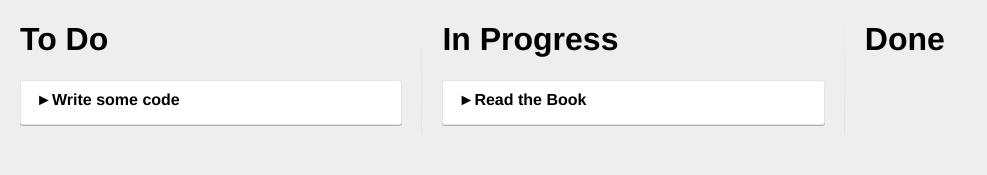
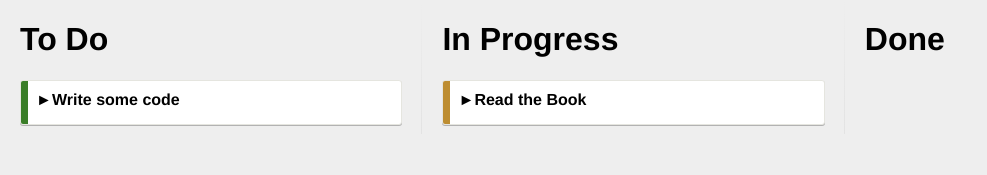
Before and after one commit to 9min/kanban_app, a React app: page / in a window 1280 px wide. Shown: the top 175 px of the page, without its empty margins (0-987 px from the left). Built offline with nearby package versions, Linux system fonts and the light colour scheme.

Commit message:
2장 DOM 추상화의 내부

```diff
--- a/app/App.js
+++ b/app/App.js
@@ -6,14 +6,17 @@ let cardList = [
     {
         id: 1,
         title: "Read the Book",
-        description: "I should read the whole book",
+        description: "I should read the **whole** book",
+        color: "#BD8D31",
         status: "in-progress",
         tasks: []
     },
     {
         id: 2,
         title: "Write some code",
-        description: "Code along with the samples in the book",
+        description: "Code along with the samples in the book." +
+                     "The complete source can be found at [github](https:///github.com/pro-react)",
+        color: "#3A7E28",
         status: "todo",
         tasks: [
             {
--- a/app/Card.js
+++ b/app/Card.js
@@ -1,5 +1,6 @@
 import React, { Component } from 'react';
 import CheckList from './CheckList';
+import marked from 'marked';
 
 class Card extends Component {
     constructor() {
@@ -8,21 +9,40 @@ class Card extends Component {
             showDetails: false
         };
     }
+
+    toggleDetails() {
+        this.setState({showDetails: !this.state.showDetails});
+    }
+
     render() {
         let cardDetails;
         if(this.state.showDetails) {
             cardDetails = (
                 <div className="card__details">
-                    {this.props.description}
+                    <span dangerouslySetInnerHTML={{__html:marked(this.props.description)}} />
                     <CheckList cardId={this.props.id} tasks={this.props.tasks} />
                 </div>
             );
         };
+
+        let sideColor = {
+            position: 'absolute',
+            zIndex: -1,
+            top: 0,
+            bottom: 0,
+            left: 0,
+            width: 7,
+            backgroundColor: this.props.color
+        }
+
         return (
             <div className="card">
-                <div className="card__title" onClick={
-                    ()=>this.setState({showDetails: !this.state.showDetails})
-                }>{this.props.title}</div>
+                <div style={sideColor} />
+                <div className={
+                    this.state.showDetails ? "card__title card__title--is-open" : "card__title"
+                    } onClick={this.toggleDetails.bind(this)}>
+                    {this.props.title}
+                </div>
                 {cardDetails}
             </div>
         );
--- a/app/CheckList.js
+++ b/app/CheckList.js
@@ -3,7 +3,7 @@ import React, { Component } from 'react';
 class CheckList extends Component {
     render() {
         let tasks = this.props.tasks.map((task) => (
-            <li className="checklist__task" key={task.id}>
+            <li key={task.id} className="checklist__task">
                 <input type="checkbox" defaultChecked={task.done} id={"checkItem_"+task.id} />
                 <label htmlFor={"checkItem_"+task.id}>{task.name}</label>
                 <a href="#" className="checklist__task--remove" />
@@ -12,6 +12,9 @@ class CheckList extends Component {
         return (
             <div className="checklist">
                 <ul>{tasks}</ul>
+                <input type="text"
+                       className="checklist--add-task"
+                       placeholder="Type then hit Enter to add a task" />
             </div>
         );
     }
--- a/app/List.js
+++ b/app/List.js
@@ -4,11 +4,12 @@ import Card from './Card';
 class List extends Component {
     render() {
         var cards = this.props.cards.map((card) => {
-            return <Card id={card.id}
+            return <Card key={card.id}
+                         id={card.id}
                          title={card.title}
                          description={card.description}
-                         tasks={card.tasks}
-                         key={card.id} />
+                         color={card.color}
+                         tasks={card.tasks} />
         });
 
         return (
--- a/public/styles.css
+++ b/public/styles.css
@@ -1,14 +1,96 @@
-* { -webkit-box-sizing: border-box; -moz-box-sizing: border-box; box-sizing: border-box; }
-html, body { height:100%; margin:0; padding:0; }
-body { background:#eee; font-family:"Helvetica Neue",Helvetica,Arial,sans-serif; }
-h1 { list-style:none; }
-ul { list-style-type:none; padding:0; margin:0; }
-.app { white-space:nowrap; height:100%; }
-.list { position:relative; display:inline-block; vertical-align:top; white-space:normal; height:100%; width:33%; padding:0 20px; overflow:auto; }
-.list:not(:last-child):after { content:""; position:absolute; top:0; right:0; width:1px; height:99%; background:linear-gradient(to bottom, #eee 0%, #ccc 50%, #eee 100%) fixed; }
-.card { position:relative; z-index:1; background:#fff; width:100%; padding:10px 10px 10px 15px; margin:0 0 10px 0; overflow:auto; border:1px solid #e5e5df; -webkit-border-radius: 3px; -moz-border-radius: 3px; border-radius: 3px; -webkit-box-shadow: 0 1px 0 rgba(0, 0, 0, 0.25); -moz-box-shadow: 0 1px 0 rgba(0, 0, 0, 0.25); box-shadow: 0 1px 0 rgba(0, 0, 0, 0.25); }
-.card__title { font-weight:bold; border-bottom:solid 5px transparent; cursor:pointer }
-.card__title:before { display:inline-block; width:1em; content:'►'; }
-.card__title--is--open:before { content:'▼'; }
-.checklist__task:first-child { margin-top:10px; padding-top:10px; border-top:dashed 1px #ddd; }
-.checklist__task--remove:after { display:inline-block; color:#d66; content:'x'; }
+* {
+    -webkit-box-sizing: border-box;
+	-moz-box-sizing: border-box;
+	box-sizing: border-box;
+	-webkit-user-select: none;
+	-moz-user-select: none;
+	-ms-user-select: none;
+	user-select: none;
+}
+html, body {
+    height: 100%;
+	margin: 0;
+	padding: 0;
+}
+body {
+    background: #eee;
+	font-family: "Helvetica Neue",Helvetica,Arial,sans-serif;
+}
+h1 {
+    list-style: none;
+}
+ul {
+    list-style-type: none;
+	padding: 0;
+	margin: 0;
+}
+.app {
+    white-space: nowrap;
+	height: 100%;
+}
+.list {
+    position: relative;
+	display: inline-block;
+	vertical-align: top;
+	white-space: normal;
+	height: 100%;
+	width: 33%;
+	padding: 0 20px;
+	overflow: auto;
+}
+.list:not(:last-child):after {
+    content: "";
+	position: absolute;
+	top: 0;
+	right: 0;
+	width: 1px;
+	height: 99%;
+	background: linear-gradient(to bottom, #eee 0%, #ccc 50%, #eee 100%) fixed;
+}
+.card {
+    position: relative;
+	z-index: 1;
+	background: #fff;
+	width: 100%;
+	padding: 10px 10px 10px 15px;
+	margin: 0 0 10px 0;
+	overflow: auto;
+	border: 1px solid #e5e5df;
+	-webkit-border-radius:  3px;
+	-moz-border-radius:  3px;
+	border-radius:  3px;
+	-webkit-box-shadow:  0 1px 0 rgba(0, 0, 0, 0.25);
+	-moz-box-shadow:  0 1px 0 rgba(0, 0, 0, 0.25);
+	box-shadow:  0 1px 0 rgba(0, 0, 0, 0.25);
+}
+.card__title {
+    font-weight: bold;
+	border-bottom: solid 5px transparent;
+	cursor: pointer;
+}
+.card__title:before {
+    display: inline-block;
+	width: 1em;
+	content: '►';
+}
+.card__title--is-open:before {
+    content: '▼';
+}
+.checklist__task:first-child {
+    margin-top: 10px;
+	padding-top: 10px;
+	border-top: dashed 1px #ddd;
+}
+.checklist__task--remove:after {
+    display: inline-block;
+	color: #d66;
+	content: 'x';
+	margin-left: 5px;
+}
+.checklist--add-task {
+	border: 1px dashed #bbb;
+	width: 100%;
+	padding: 10px;
+	margin-top: 10px;
+	border-radius: 3px;
+}
```
Also changed, not shown: package.json (+5 -4 lines).
